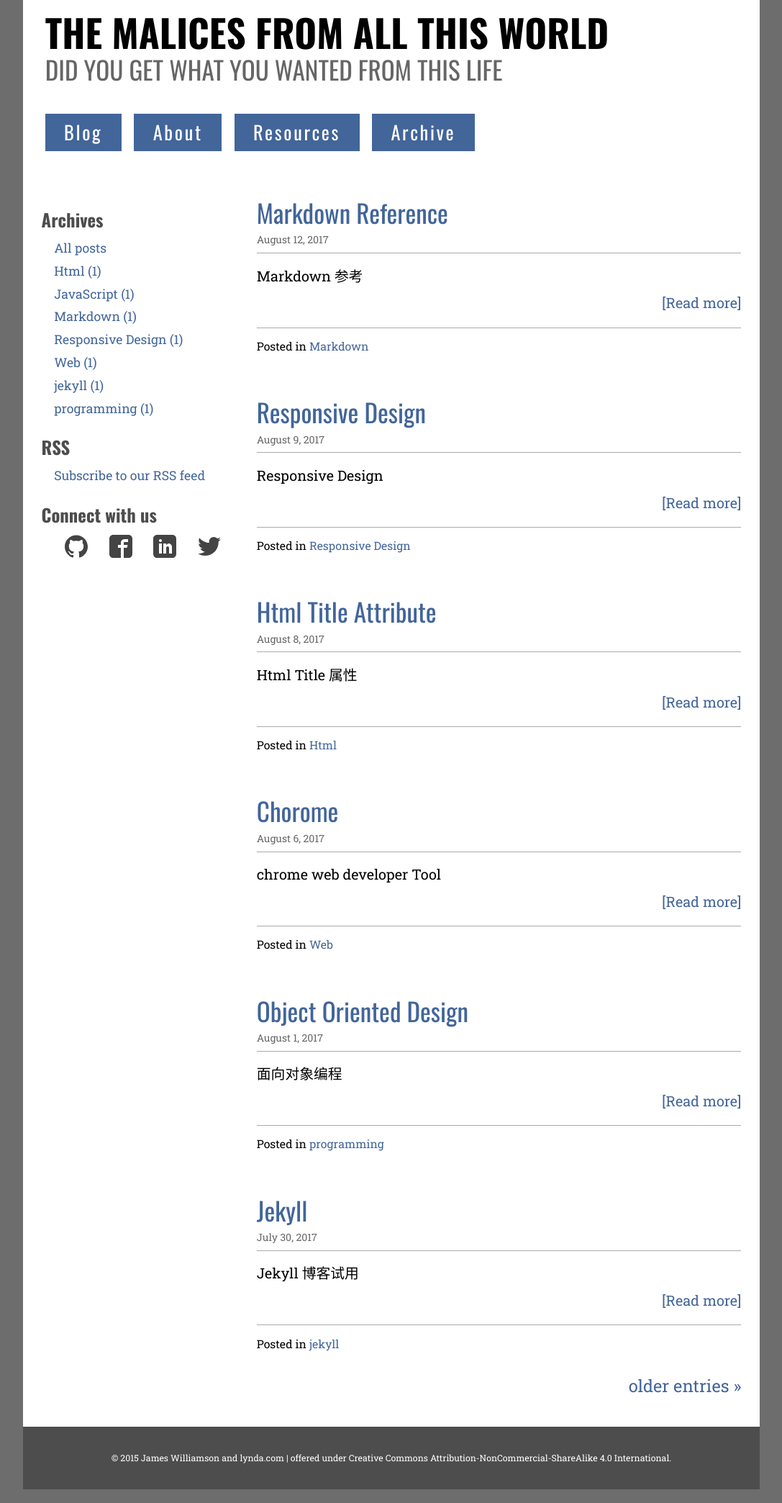
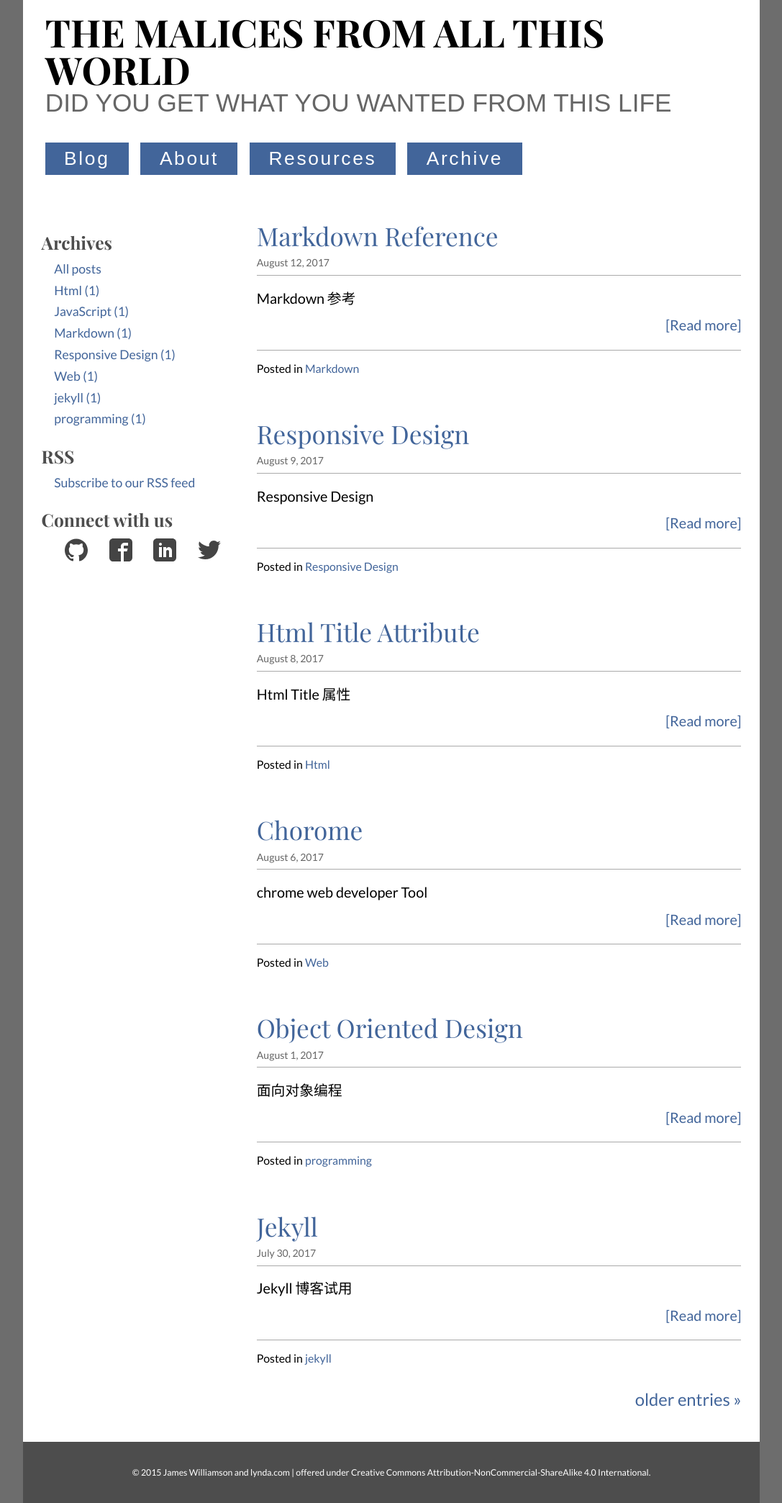
Before and after one commit to finegao/TMFATW, a Jekyll site: the page built from index.html, in a window 1280 px wide. Shown: the whole page at 72% size, without its empty margins (96-1183 px from the left). Built offline with Jekyll 4.4.1, drawn with Linux system fonts in a browser that asks for light colours; the list of posts is cut into pages by our own code.

Commit message:
20170814

```diff
--- a/_layouts/default.html
+++ b/_layouts/default.html
@@ -16,8 +16,7 @@
     <link rel="canonical" href="{{site.baseurl}}{{page.url}}">
     <link rel="apple-touch-icon" href="{{site.baseurl}}/apple-touch-icon.png">
     <link rel="stylesheet" href="{{site.baseurl}}/css/main.css">
-    <link href='https://fonts.googleapis.com/css?family=Oswald:400,700' rel='stylesheet' type='text/css'>
-    <link href='https://fonts.googleapis.com/css?family=Roboto+Slab' rel='stylesheet' type='text/css'>
+    <link href="https://fonts.googleapis.com/css?family=Lato:400,700|Playfair+Display:400,700" rel="stylesheet">
     <script src="{{site.baseurl}}/scripts/modernizr.custom.js"></script>
     <!--[if lt IE 9]>
     <script src="http://html5shiv.googlecode.com/svn/trunk/html5.js"></script>
--- a/css/main.css
+++ b/css/main.css
@@ -282,12 +282,12 @@ th {
   Global settings
 -----------------------------------------------------*/
 body {
-	font: 110% 'Roboto Slab', Georgia, serif;
+	font: 110% 'Lato', sans-serif;
 	background: white;
 	direction: ltr;
 }
 h1, h2, h3, h4, h5, h6 {
-	font-family: 'Oswald', 'Helvetica Narrow', Arial, sans-serif;
+	font-family: 'Playfair Display', serif;
 	font-weight: 700;
 }
 *, *:before, *:after {
```
Also changed, not shown: _posts/2017-08-12-Markdown-Reference.md (+1 -1 lines).
